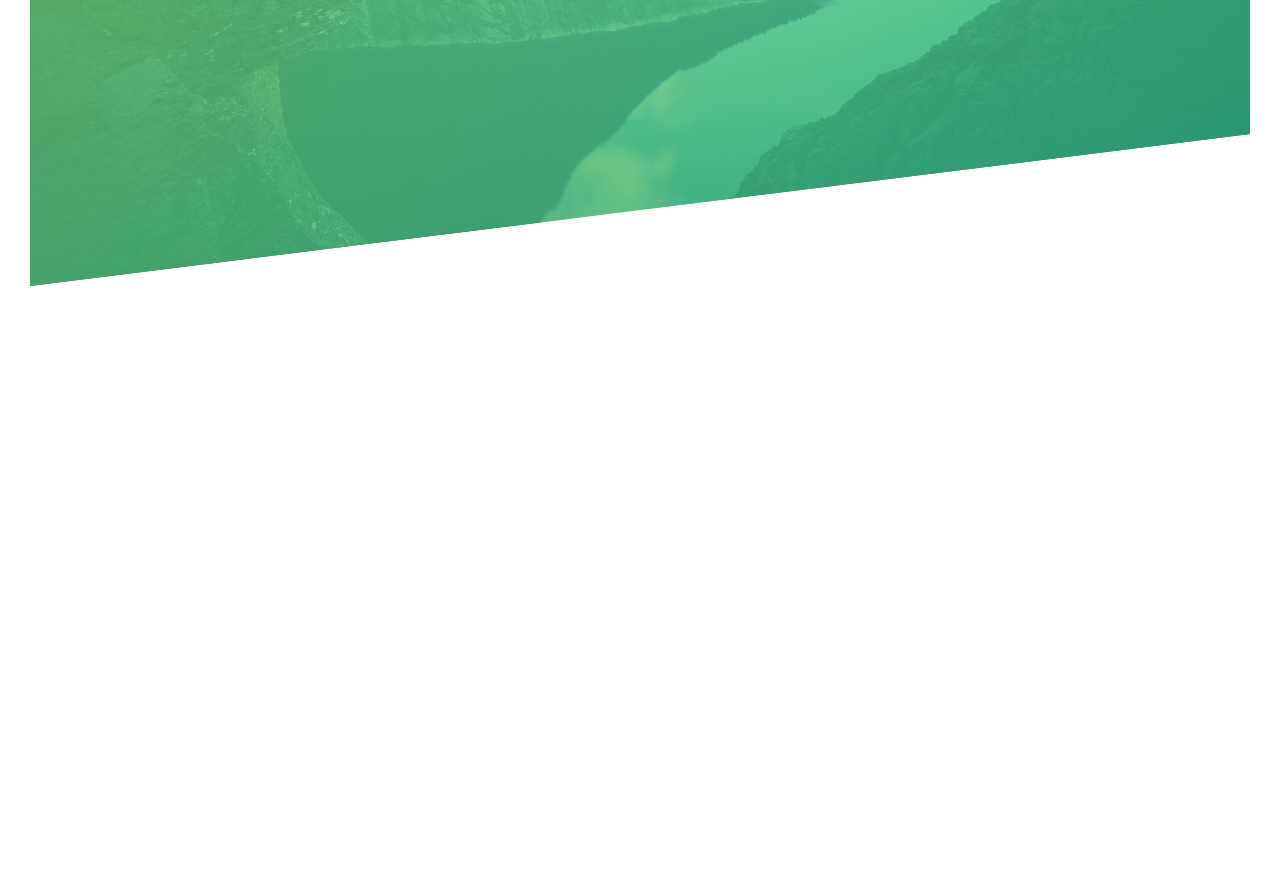
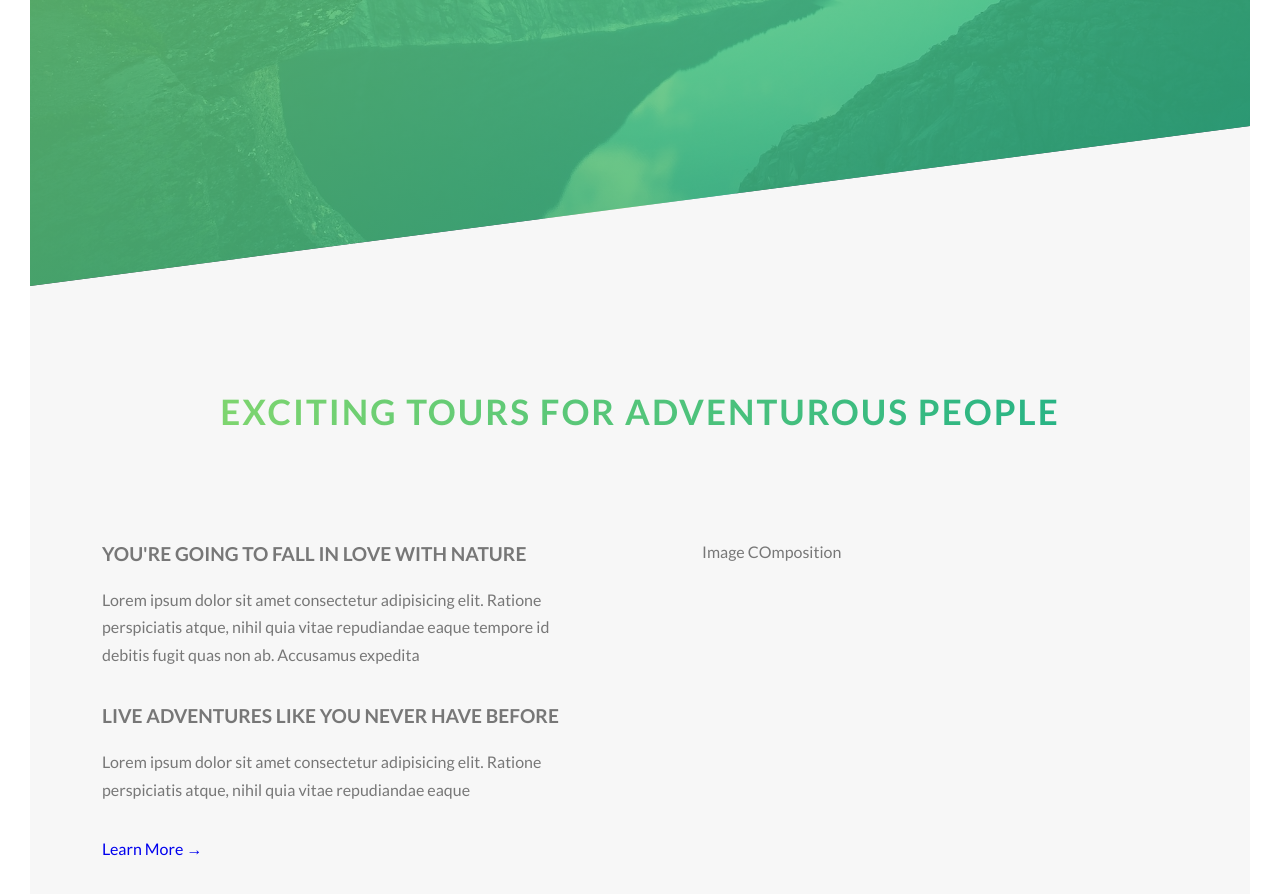
Before and after one commit to Saurav-98/Natours-Landing-Page-Design, a website built with Vite: page index.html in a window 1280 px wide. Shown: the part 504-1398 px from the top of the page. Before the commit the page ends 820 px from the top, so only its background shows below. Built offline with nearby package versions, Linux system fonts and the light colour scheme.

Commit message:
working on about section

```diff
--- a/index.html
+++ b/index.html
@@ -33,5 +33,36 @@
         <a href="#" class="btn btn--white btn--animated">Discover our tours</a>
       </div>
     </header>
+    <main>
+      <section class="section--about">
+        <div class="u-center-text u-margin-bottom-l">
+          <h2 class="heading-secondary">
+            Exciting tours for adventurous people
+          </h2>
+        </div>
+
+        <div class="row">
+          <div class="col-1-of-2">
+            <h3 class="heading-tertiary u-margin-bottom-s">
+              You're going to fall in love with nature
+            </h3>
+            <p class="paragraph">
+              Lorem ipsum dolor sit amet consectetur adipisicing elit. Ratione
+              perspiciatis atque, nihil quia vitae repudiandae eaque tempore id
+              debitis fugit quas non ab. Accusamus expedita
+            </p>
+            <h3 class="heading-tertiary u-margin-bottom-s">
+              Live adventures like you never have before
+            </h3>
+            <p class="paragraph">
+              Lorem ipsum dolor sit amet consectetur adipisicing elit. Ratione
+              perspiciatis atque, nihil quia vitae repudiandae eaque
+            </p>
+            <a href="#" class="btn--text">Learn More &rarr;</a>
+          </div>
+          <div class="col-1-of-2">Image COmposition</div>
+        </div>
+      </section>
+    </main>
   </body>
 </html>
--- a/sass/abstracts/_variables.scss
+++ b/sass/abstracts/_variables.scss
@@ -2,6 +2,7 @@ $color-primary-light: #7ed56f;
 $color-primary: #55c57a;
 $color-primary-dark: #28b485;
 $color-grey-dark: #777;
+$color-grey-light-1: #f7f7f7;
 $color-white: #fff;
 $color-black: #000;
 
--- a/sass/base/_typography.scss
+++ b/sass/base/_typography.scss
@@ -36,3 +36,38 @@ body {
     animation: moveInLeft 1s ease-in-out;
   }
 }
+
+.heading-secondary {
+  font-size: 2.188rem;
+  text-transform: uppercase;
+  font-weight: 700;
+
+  background-image: linear-gradient(
+    to right,
+    $color-primary-light,
+    $color-primary-dark
+  );
+  display: inline-block;
+  background-clip: text;
+  -webkit-background-clip: text;
+  color: transparent;
+  transition: all 0.2s ease;
+  letter-spacing: 2px;
+
+  &:hover {
+    transform: skewY(2deg) skewX(15deg) scale(1.2);
+    letter-spacing: 4px;
+    text-shadow: 0.5rem 1rem 1.5rem rgba($color-black, 0.3);
+  }
+}
+.heading-tertiary {
+  text-transform: uppercase;
+  font-weight: 700;
+  font-size: 1.2rem;
+}
+.paragraph {
+  font-size: 1rem;
+  &:not(:last-child) {
+    margin-bottom: 2rem;
+  }
+}
--- a/sass/base/_utilities.scss
+++ b/sass/base/_utilities.scss
@@ -0,0 +1,12 @@
+.u-center-text {
+  text-align: center !important;
+}
+.u-margin-bottom-l {
+  margin-bottom: 5rem;
+}
+.u-margin-bottom-m {
+  margin-bottom: 2.5rem;
+}
+.u-margin-bottom-s {
+  margin-bottom: 1rem;
+}
--- a/sass/layouts/_grid.scss
+++ b/sass/layouts/_grid.scss
@@ -1,8 +1,7 @@
 .row {
   max-width: $grid-width;
-  background-color: #ede;
+
   margin: 0 auto;
-  color: $color-white;
 
   &:not(:last-child) {
     margin-bottom: $gap-vertical;
@@ -10,7 +9,6 @@
 
   @include clearfix;
   [class^="col-"] {
-    background-color: aqua;
     padding: 1rem 2rem;
     float: left;
     &:not(:last-child) {
--- a/sass/layouts/_header.scss
+++ b/sass/layouts/_header.scss
@@ -8,7 +8,7 @@
     url("../img/hero.jpg");
   background-size: cover;
   background-position: top;
-  clip-path: polygon(0% 0%, 0% 100%, 100% 80%, 100% 0%);
+  clip-path: polygon(0% 0%, 0% 100%, 100% 75vh, 100% 0%);
   position: relative;
 
   &__logo-box {
--- a/sass/pages/_home.scss
+++ b/sass/pages/_home.scss
@@ -0,0 +1,5 @@
+.section--about {
+  background-color: $color-grey-light-1;
+  padding: 16rem 0;
+  margin-top: -20vh;
+}
```
Also changed, not shown: css/style.css, 1 other file.
